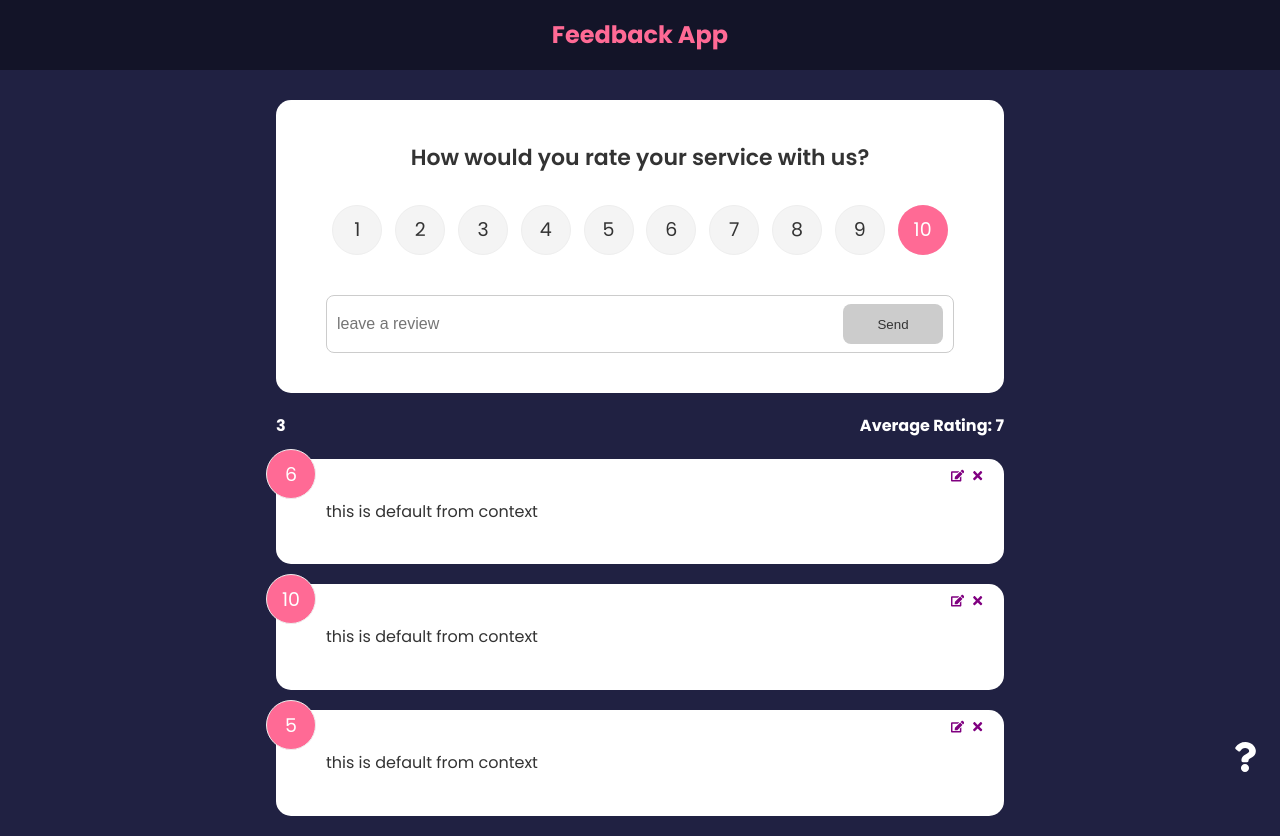
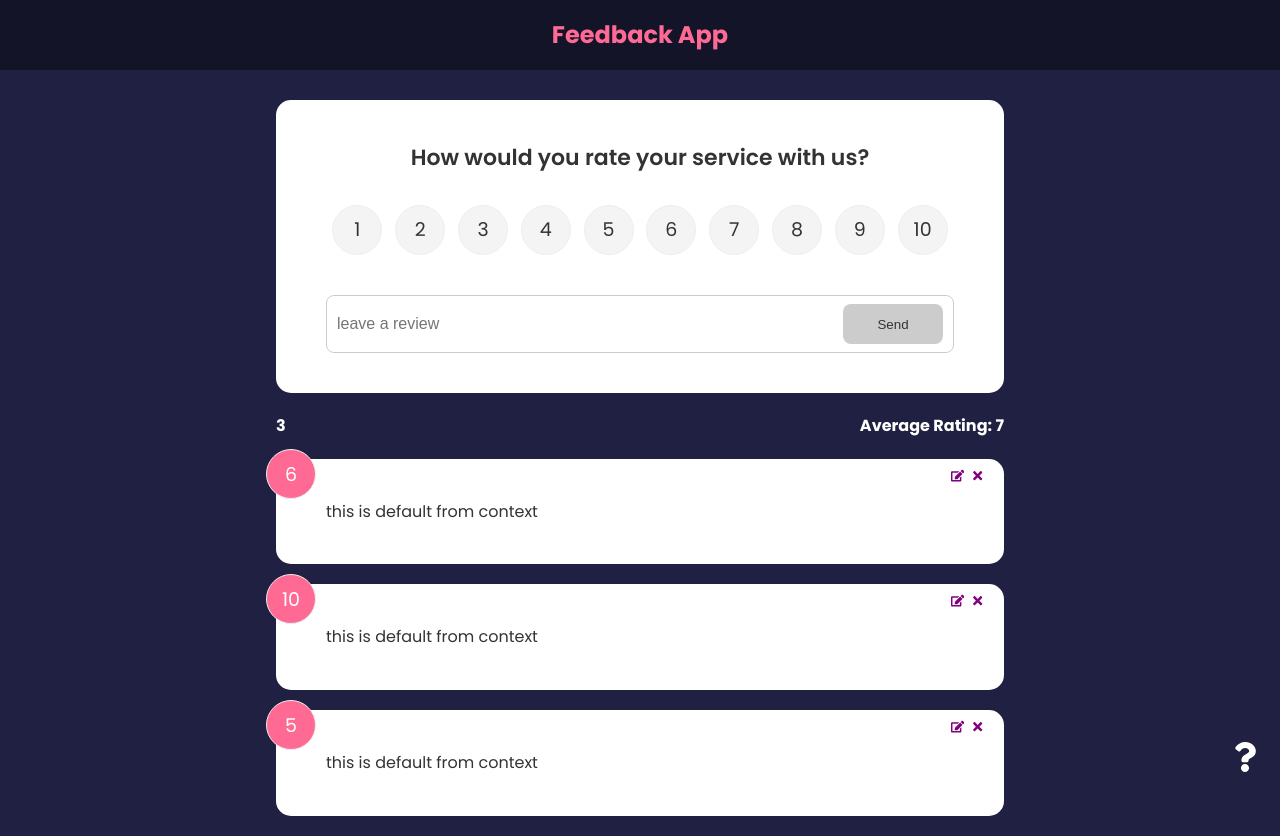
Before and after one commit to KhaledAlabssi/feedback_app, a React (Create React App) app: page / in a window 1280 px wide. Built offline with nearby package versions, Linux system fonts and the light colour scheme.

Commit message:
add edit feedback to feedbackform

```diff
--- a/src/components/FeedbackForm.jsx
+++ b/src/components/FeedbackForm.jsx
@@ -1,4 +1,4 @@
-import React, {useState, useContext} from 'react'
+import React, {useState, useContext, useEffect} from 'react'
 import Button from './shared/Button'
 import Card from './shared/Card'
 import RatingSelect from './RatingSelect'
@@ -9,7 +9,15 @@
     const [btnDisabled, setBtnDisabled] = useState(true)
     const [message, setMessage] = useState('')
     const [rating, setRating] = useState(10)
-    const {addFeedback} = useContext(FeedbackContext)
+    const {addFeedback, feedbackEdit} = useContext(FeedbackContext)
+
+    useEffect(() => {
+        if(feedbackEdit.edit === true) {
+            setBtnDisabled(false)
+            setText(feedbackEdit.item.text)
+            setRating(feedbackEdit.item.rating)
+        }
+    }, [feedbackEdit])
     const textHandler = (e) => {
         if (e.target.value === '') {
             setBtnDisabled(true)
--- a/src/components/RatingSelect.jsx
+++ b/src/components/RatingSelect.jsx
@@ -1,12 +1,19 @@
-import React, {useState} from 'react'
+import React, {useState, useContext, useEffect} from 'react'
+import FeedbackContext from '../context/FeedbackContext'
 
 function RatingSelect({select}) {
+  const {feedbackEdit} = useContext(FeedbackContext)
     const [selected, setSelected] = useState(10)
     const changeHandler = (e) => {
         setSelected(+e.currentTarget.value)
         select(+e.currentTarget.value)
 
     }
+    useEffect(() => {
+      setSelected(feedbackEdit.item.rating)
+
+
+    }, [feedbackEdit])
     return (
         <ul className='rating'>
       <li>
--- a/src/context/FeedbackContext.js
+++ b/src/context/FeedbackContext.js
@@ -40,7 +40,14 @@
         })
     }
 
-    return <FeedbackContext.Provider value={{feedback, deleteFeedback, addFeedback, editFeedback}}>
+    return <FeedbackContext.Provider value={
+        {
+            feedback,
+            deleteFeedback,
+            addFeedback,
+            editFeedback,
+            feedbackEdit
+        }}>
         {children}
     </FeedbackContext.Provider>
 
```
